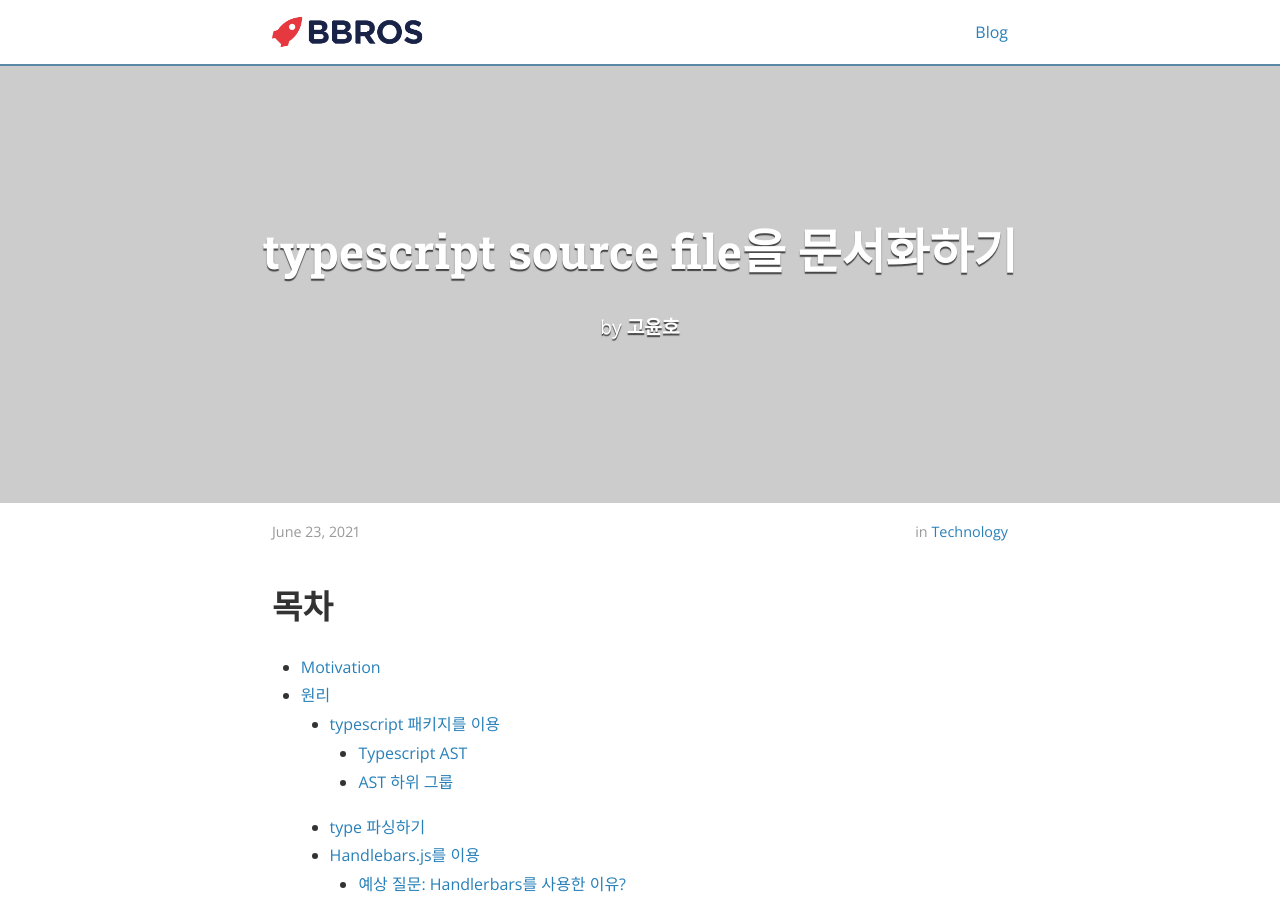
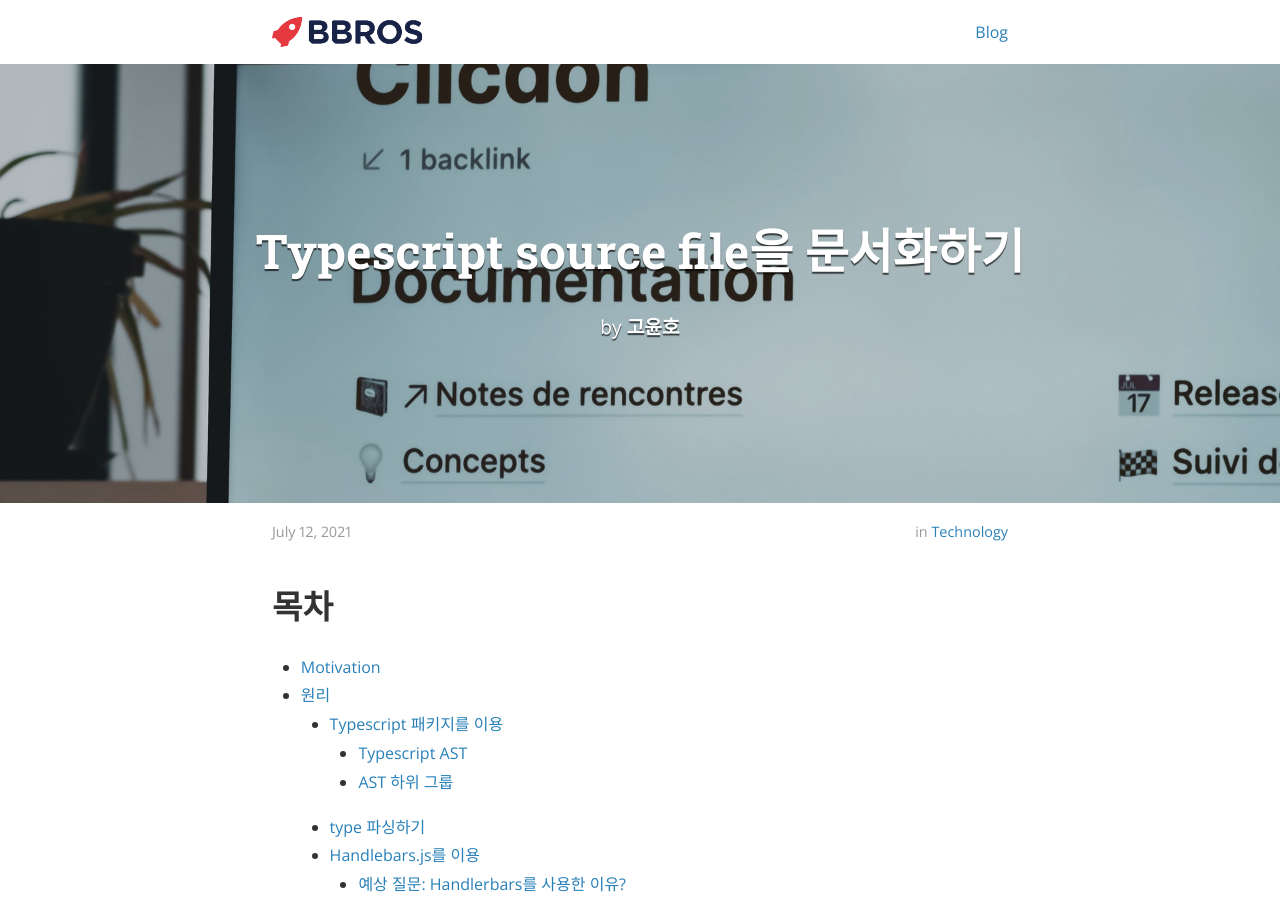
Before and after one commit to cdjhlee-bbros/boostbrothers.github.io, a Jekyll site: the page built from _posts/2021-06-23-typescript-source-file을-문서화하기.md, in a window 1280 px wide and 900 px high. Built offline with Jekyll 4.4.1, drawn with Linux system fonts in a browser that asks for light colours; nearby versions of some CDN libraries; some of the changed text lies outside the part shown.

Commit message:
fix: cover 수정

```diff
--- a/_posts/2021-06-23-typescript-source-file을-문서화하기.md
+++ b/_posts/2021-06-23-typescript-source-file을-문서화하기.md
@@ -1,18 +1,18 @@
 ---
 layout: post
-title:  "typescript source file을 문서화하기"
-date:   2021-06-23 15:00:00
+title:  "Typescript source file을 문서화하기"
+date:   2021-07-12 15:00:00
 author: 고윤호
 categories: Technology
 tags:   typescript, documentation, package
-cover:  "/assets/2021-06-23/documentation.jpg"
+cover:  "/assets/2021-07-12/documentation.jpg"
 ---
 
 # 목차
 
 - [Motivation](#motivation)
 - [원리](#원리)
-  * [typescript 패키지를 이용](#typescript-패키지를-이용)
+  * [Typescript 패키지를 이용](#typescript-패키지를-이용)
     + [Typescript AST](#typescript-ast)
     + [AST 하위 그룹](#ast-하위-그룹)
   * [type 파싱하기](#type-파싱하기)
@@ -39,7 +39,7 @@ cover:  "/assets/2021-06-23/documentation.jpg"
 
 # 원리
 
-## typescript 패키지를 이용
+## Typescript 패키지를 이용
 
 typescript를 이용한다는게 무슨 의미일까요? typescript는 그 자체로 TS compiler 역할을 수행하기도 하지만 휼륭한 TS Source Parser이기도 합니다. 종종 typescript 패키지를 이용하시면서 내부 패키지를 열어보시면 `const ts = require('typescript')` 이런 코드가 있는 것을 보실 수 있으실텐데요. 별도 외부 라이브러리 없이 typescript를 분석하거나 코드를 수정하실 수 있습니다.
 
@@ -109,9 +109,9 @@ Tip! Typescript AST에 대해서 online으로 viewer를 제공하는 [홈페이
 
 ### 예상 질문: Handlebars를 사용한 이유?
 
-![handlebars image](/assets/2021-06-23/handlebars1.png)
+![handlebars image](/assets/2021-07-12/handlebars1.png)
 
-![handlebars image 2](/assets/2021-06-23/handlebars2.png)
+![handlebars image 2](/assets/2021-07-12/handlebars2.png)
 
 - 근소한 다운로드 수 차이
 - x3 stars, likes on slant(~~그리고 4배차이의 hate~~)
```
Also changed, not shown: assets/2021-07-12/documentation.jpg (renamed from assets/2021-06-23/documentaion.jpg), assets/2021-07-12/handlebars1.png (renamed from assets/2021-06-23/handlebars1.png), assets/2021-07-12/handlebars2.png (renamed from assets/2021-06-23/handlebars2.png).
